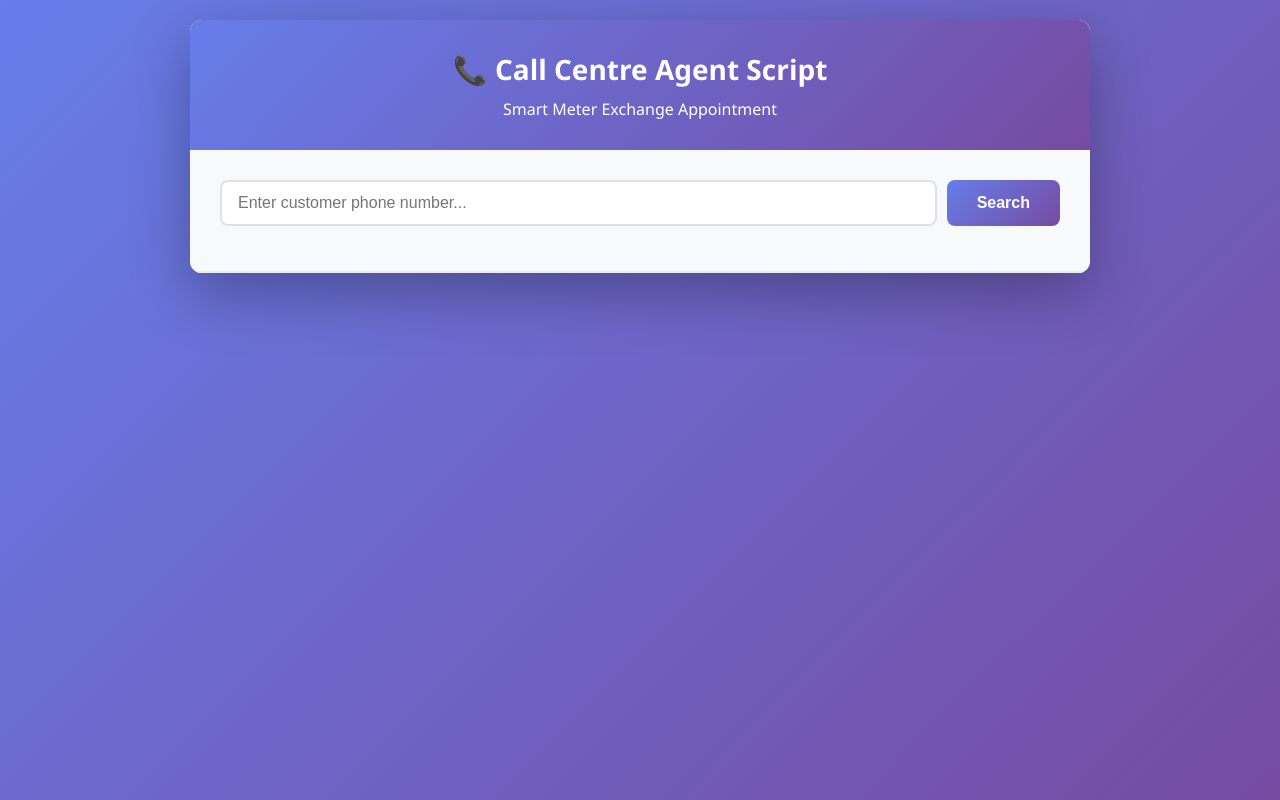
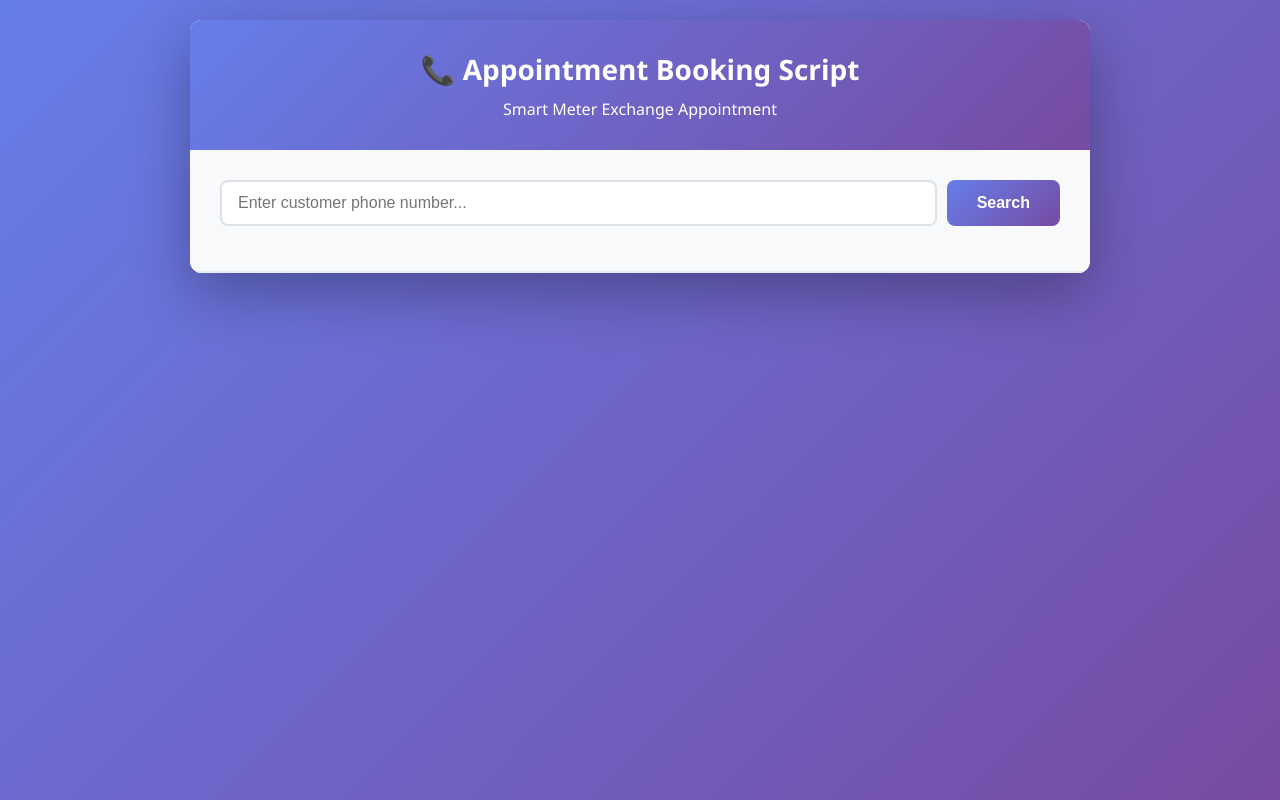
Before and after one commit to meteringbooking-cmd/NGUAppointmentScript, a plain HTML site: page index.html in a window 1280 px wide. Drawn offline with Linux system fonts and the light colour scheme.

Commit message:
Update index.html

```diff
--- a/index.html
+++ b/index.html
@@ -202,7 +202,7 @@
 <body>
     <div class="container">
         <div class="header">
-            <h1>📞 Call Centre Agent Script</h1>
+            <h1>📞 Appointment Booking Script</h1>
             <p>Smart Meter Exchange Appointment</p>
         </div>
 
```
